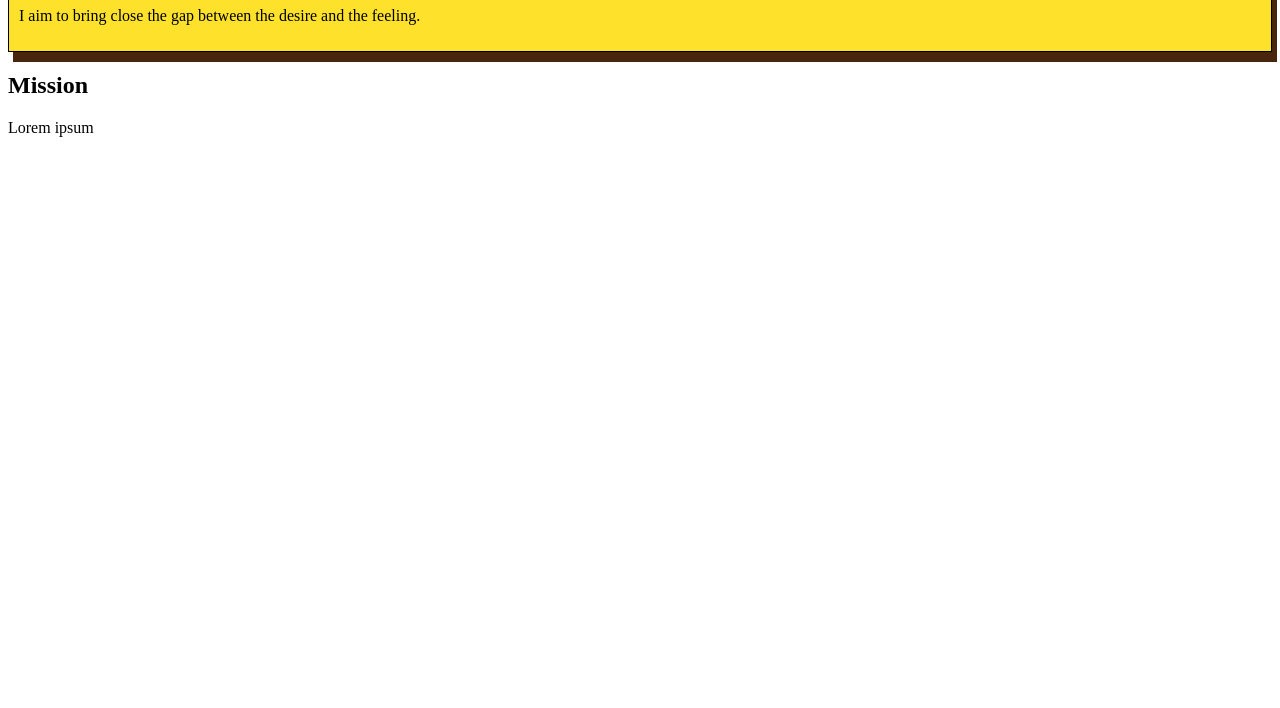
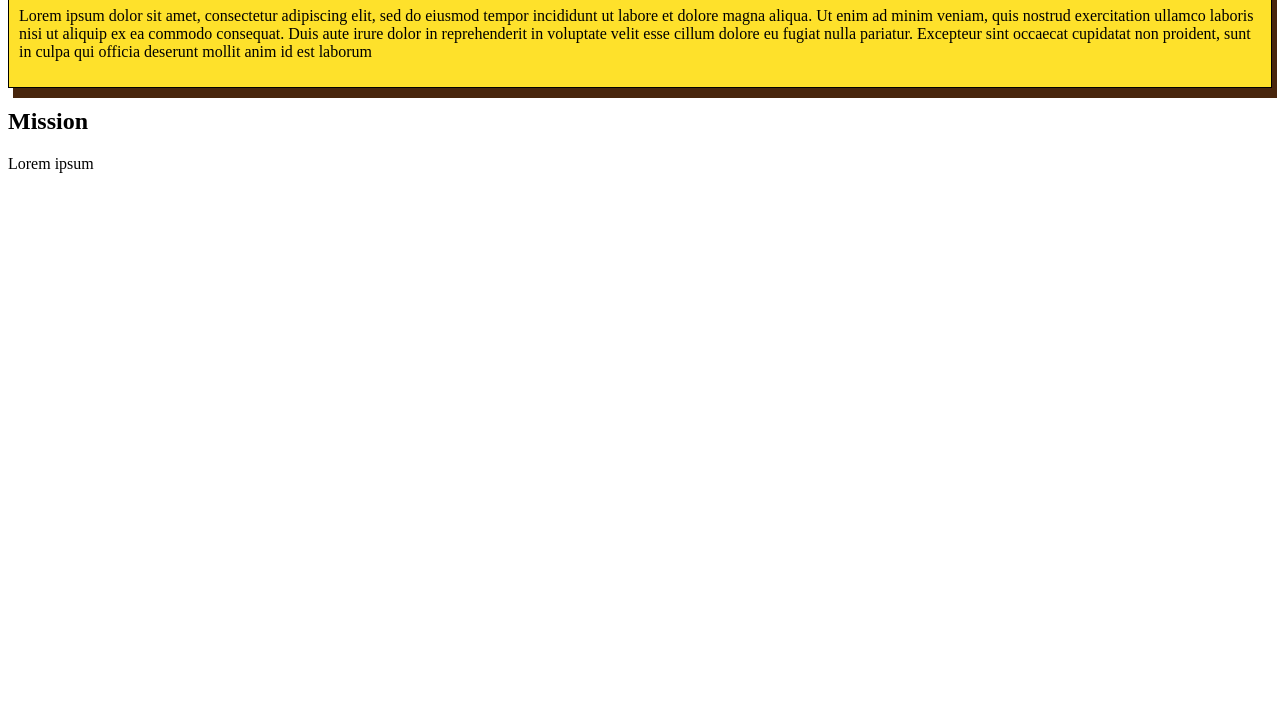
Before and after one commit to pineappledreams/pineappledreams.github.io, a plain HTML site: page index.html in a window 1280 px wide. Shown: the part 92-800 px from the top of the page. Drawn offline with Linux system fonts and the light colour scheme.

Commit message:
Add lorem ipsum

```diff
--- a/index.html
+++ b/index.html
@@ -48,7 +48,10 @@ h1 {
 <!-- First page should be just the title box with a drop shadow -->
 <div id="titlebox">
 <h1>pineappledreams</h1>
-<p>I aim to bring close the gap between the desire and the feeling.</p>
+<p>Lorem ipsum dolor sit amet, consectetur adipiscing elit, sed do eiusmod tempor incididunt ut labore et dolore magna aliqua.
+   Ut enim ad minim veniam, quis nostrud exercitation ullamco laboris nisi ut aliquip ex ea commodo consequat.
+   Duis aute irure dolor in reprehenderit in voluptate velit esse cillum dolore eu fugiat nulla pariatur.
+   Excepteur sint occaecat cupidatat non proident, sunt in culpa qui officia deserunt mollit anim id est laborum</p>
 
 <script>
 sr.reveal('.titlebox', { duration: 1000 });
```
Also changed, not shown: README.md.
